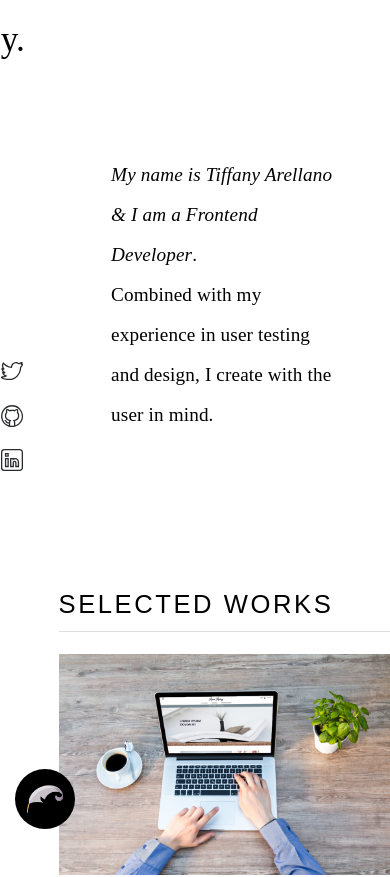
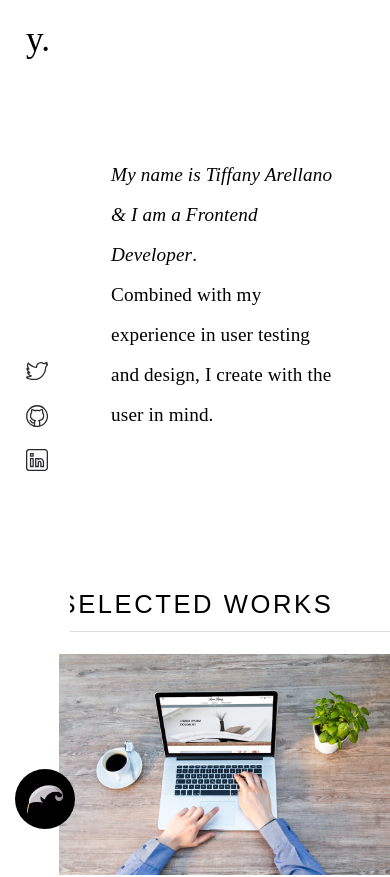
Before and after one commit to yirano/portfolio, a React (Create React App) app: page / in a window 390 px wide. Shown: the top 877 px of the page. Built offline with nearby package versions, Linux system fonts and the light colour scheme; a web font is replaced by a local one.

Commit message:
Adjust padding of header responsively

```diff
--- a/src/components/Header/Header.css
+++ b/src/components/Header/Header.css
@@ -10,6 +10,7 @@ header {
 	text-align: center;
 	display: flex;
 	flex-flow: column;
+	padding: 0 35px;
 }
 
 header h3 {
```
